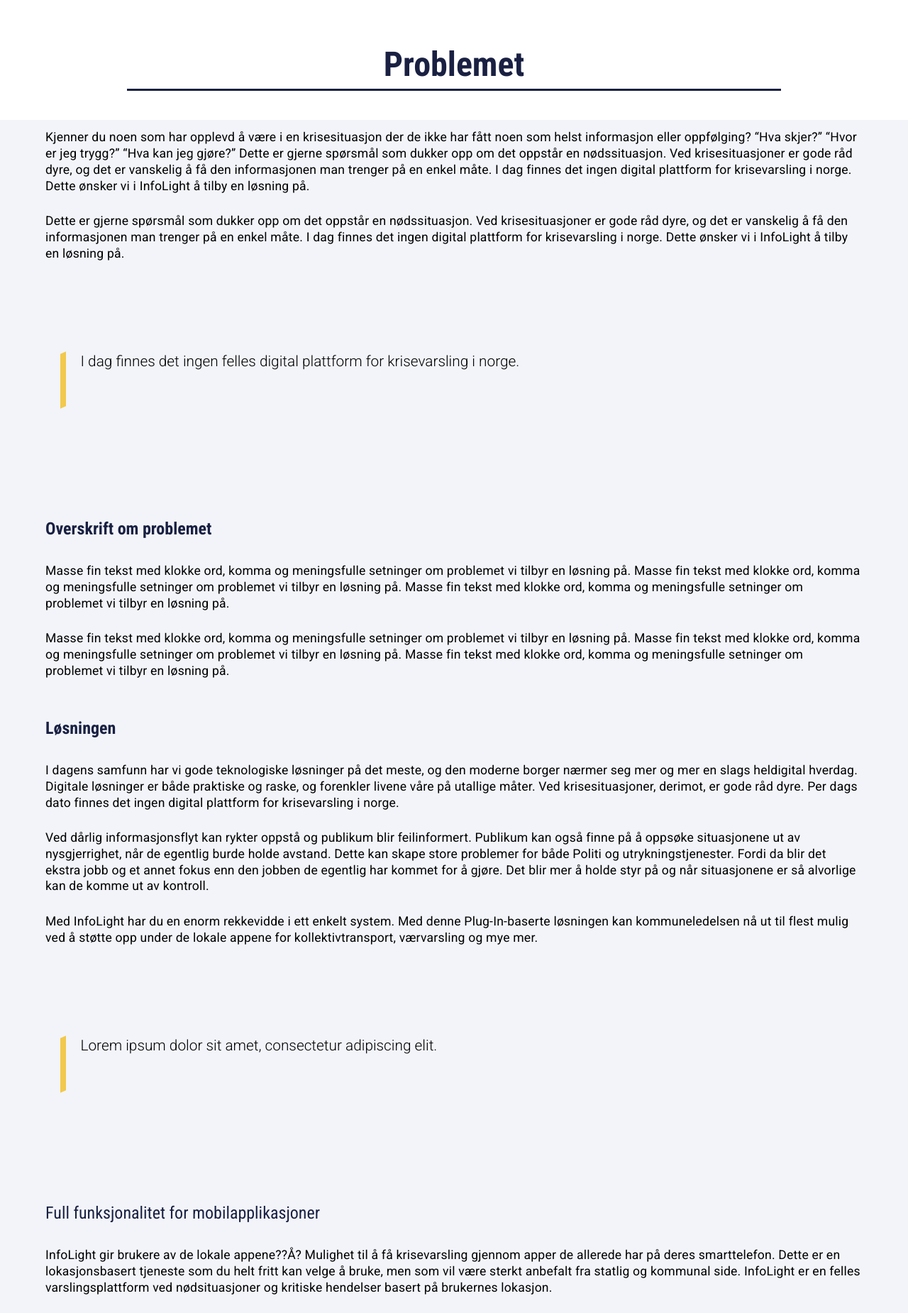
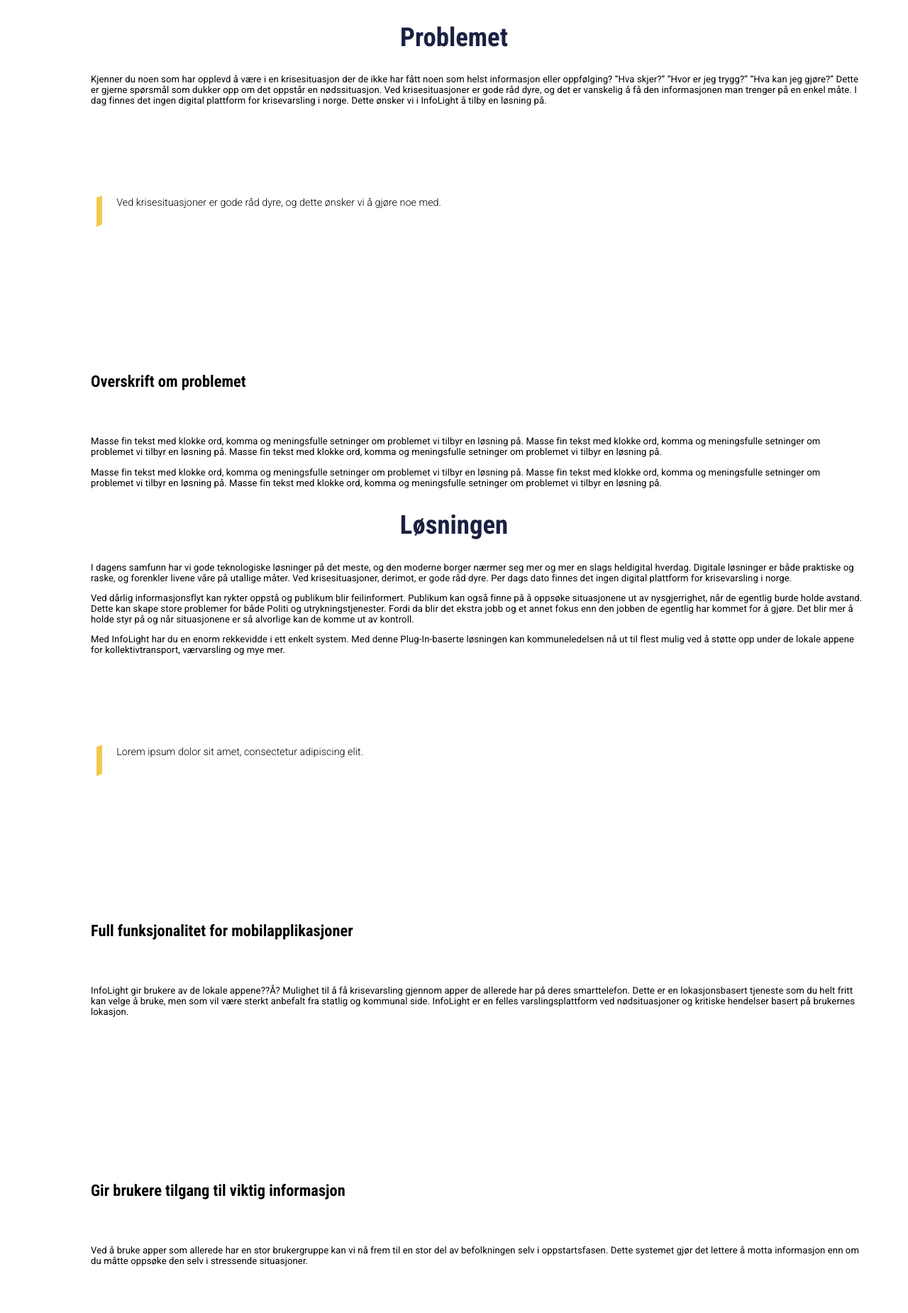
Before and after one commit to RHellenes/HiOA-final_project, a PHP site: page / in a window 1280 px wide. Shown: the part 70-1920 px from the top of the page at 71% size. Run offline with PHP 8.4, Linux system fonts and the light colour scheme.

Commit message:
Revert "Merge branch 'Innhold' into footer"
This reverts commit f81c429a7da9e0d13d53156ff5bd2254761651bf.

```diff
--- a/css/global.css
+++ b/css/global.css
@@ -1,7 +1,6 @@
 /*////////   Mobile    /////////*/
 * {
 	box-sizing: border-box;
-
 
 }
 *:focus{
@@ -19,7 +18,7 @@ body {
 
 	font-family: 'Roboto', sans-serif;
 	margin: 0;
-
+	height: 1000px;
 	padding-top:70px;
 
 
@@ -147,7 +146,12 @@ nav{
 	display: block;
 
 }
-
+#hidden_close_nav{
+	width: 100%;
+	height: 1000px;
+	opacity: 1;
+	float: left;
+}
 .section_1,
 .section_2{
 	float: left;
@@ -265,97 +269,49 @@ nav ul li:hover{
 
 
 main {
-	width: 90%;
-	margin: 0 5%;
 
-}
-section{
-	width: 100%;
-	margin: 20px 0;
 }
 #forsidebilde {
 	max-width: 60%;
 	margin-left: 20%;
 }
+main p {
+	font-family: "Roboto", sans-serif;
+	font-size: 0.82em;
+	letter-spacing: 0.1px;
+	padding: 0% 5% 0% 10%;
+}
 
-h1,
-h2,
-h3{
+h2 {
+	padding: 0% 5%;
 	font-family: "Roboto Condensed", condensed;
-	margin: 2.6rem 0 1.3rem 0;
+	font-size: 2.3em;
+	color: #192042;
+	font-weight: bold;
+	text-align: center;
+}
+
+h3 {
+	padding: 0% 5% 0% 10%;
+	font-family: "Roboto Condensed", condensed;
+	font-size: 1.4em;
+	margin: 18% 0% 5% 0%;
+	font-weight: bold;
+}
+
+.utheving {
+	height: auto;
 	width: 100%;
-	color: #192042;
-	float: left;
-
-}
-h1{
-	font-size: 3em;
-	font-weight: 700;
-	text-align: center;
-	margin-bottom:0.375rem;
 
 }
 
-h2 {
-	font-size: 1.5em;
-	font-weight: 700;
-}
-
-h3 {
-	font-size: 1.5em;
-	font-weight: 400;
-
-}
-main p {
-	font-family: "Roboto", sans-serif;
-	font-size: 1.1em;
-	letter-spacing: 0.2px;
-	line-height: 1.3em;
-	margin: .75em 0;
-	float: left;
-
-}
-main section hr{
-	width: 80%;
-	border:none;
-	height: 3px;
-	background-color: #192042;
-	margin: 0px 10% 2.6rem 10%;
-}
-
-.liste_i_tekst{
-	margin: 0;
-	list-style: none;
-	padding-left: 20px;
-}
-.liste_i_tekst li{
-	margin: 3px 0;
-	font-size: 1.1em;
-}
-.liste_i_tekst li::before{
-	content: " ";
-	height: 4px;
-	width: 12px;
-	background-color: #F2C94C;
-	-ms-transform: skew(-25deg,0deg);
-    -webkit-transform: skew(-25deg,0deg);
-    transform: skew(-25deg,0deg);
-    float: left;
-    margin: 8px 7px 0 0;
-}
-
-
-
 #blikkfang {
 	font-family: "Roboto", sans-serif;
+	font-size: 0.9em;
+	margin: 10% 0%;
+	width: 94%;
+	padding: 0% 5% 0% 9%;
 	font-weight: 300;
-	font-size: 1.3em;
-	margin: 10% 0%;
-	width: 90%;
-	float: left;
-	display: block;
-	height: calc(3.9rem + 15px);
-
 }
 
 #blikkfang::before {
@@ -364,7 +320,7 @@ main section hr{
     -webkit-transform: skew(0deg,-25deg);
     transform: skew(0deg,-25deg);
     background-color: #F2C94C;
-    height: 100%;
+    height: 41px;
     width: 8px;
     margin: 0 2%;
     float: left;
--- a/index.html
+++ b/index.html
@@ -15,11 +15,8 @@
 	<header class="header" id="header">
 		<div class="logo_area">
 			<a href="index.html" tabindex="1"> <!-- Logo -->
-				<svg role="img" aria-label="InfoLight logo + The Infolight logo in its standard navy blue color"
-				 version="1.1" id="Layer_1" xmlns="http://www.w3.org/2000/svg" xmlns:xlink="http://www.w3.org/1999/xlink" x="0px" y="0px"
+				<svg version="1.1" id="Layer_1" xmlns="http://www.w3.org/2000/svg" xmlns:xlink="http://www.w3.org/1999/xlink" x="0px" y="0px"
 				 viewBox="0 0 163.5 48.2" style="enable-background:new 0 0 163.5 48.2;" xml:space="preserve">
-				 <title>Infolight's logo</title>
-				 <desc>The Infolight logo in its standard navy blue color</desc>
 					<style type="text/css">
 						.st1{fill:#192042;}
 
@@ -100,29 +97,23 @@
 
 	</header>
 
-
-
-
 	<main>
 
 
 		<section>
-			<h1>Problemet</h1>
-			<hr>
+		<h2>Problemet</h2>
 		<p>
 			Kjenner du noen som har opplevd å være i en krisesituasjon der de ikke har fått noen som helst informasjon eller oppfølging? “Hva skjer?” “Hvor er jeg trygg?” “Hva kan jeg gjøre?” Dette er gjerne spørsmål som dukker opp om det oppstår en nødssituasjon. Ved krisesituasjoner er gode råd dyre,  og det er vanskelig å få den informasjonen man trenger på en enkel måte. I dag finnes det ingen digital plattform for krisevarsling i norge.
 			Dette ønsker vi i InfoLight å tilby en løsning på.
 		</p>
-			<p>
-				Dette er gjerne spørsmål som dukker opp om det oppstår en nødssituasjon. Ved krisesituasjoner er gode råd dyre,  og det er vanskelig å få den informasjonen man trenger på en enkel måte. I dag finnes det ingen digital plattform for krisevarsling i norge.
-				Dette ønsker vi i InfoLight å tilby en løsning på.
-			</p>
 
+		<div class="utheving">
 			<div id="blikkfang">
-				I dag finnes det ingen felles digital plattform for krisevarsling i norge.
+				Ved krisesituasjoner er gode råd dyre, og dette ønsker vi å gjøre noe med.
+			</div>
 		</div>
 
-			<h2>Overskrift om problemet</h2>
+		<h3>Overskrift om problemet</h3>
 		<p>
 			Masse fin tekst med klokke ord, komma og meningsfulle setninger om problemet vi tilbyr en løsning på.
 			Masse fin tekst med klokke ord, komma og meningsfulle setninger om problemet vi tilbyr en løsning på.
```
Lines whose indentation alone changed are shown as unchanged.
